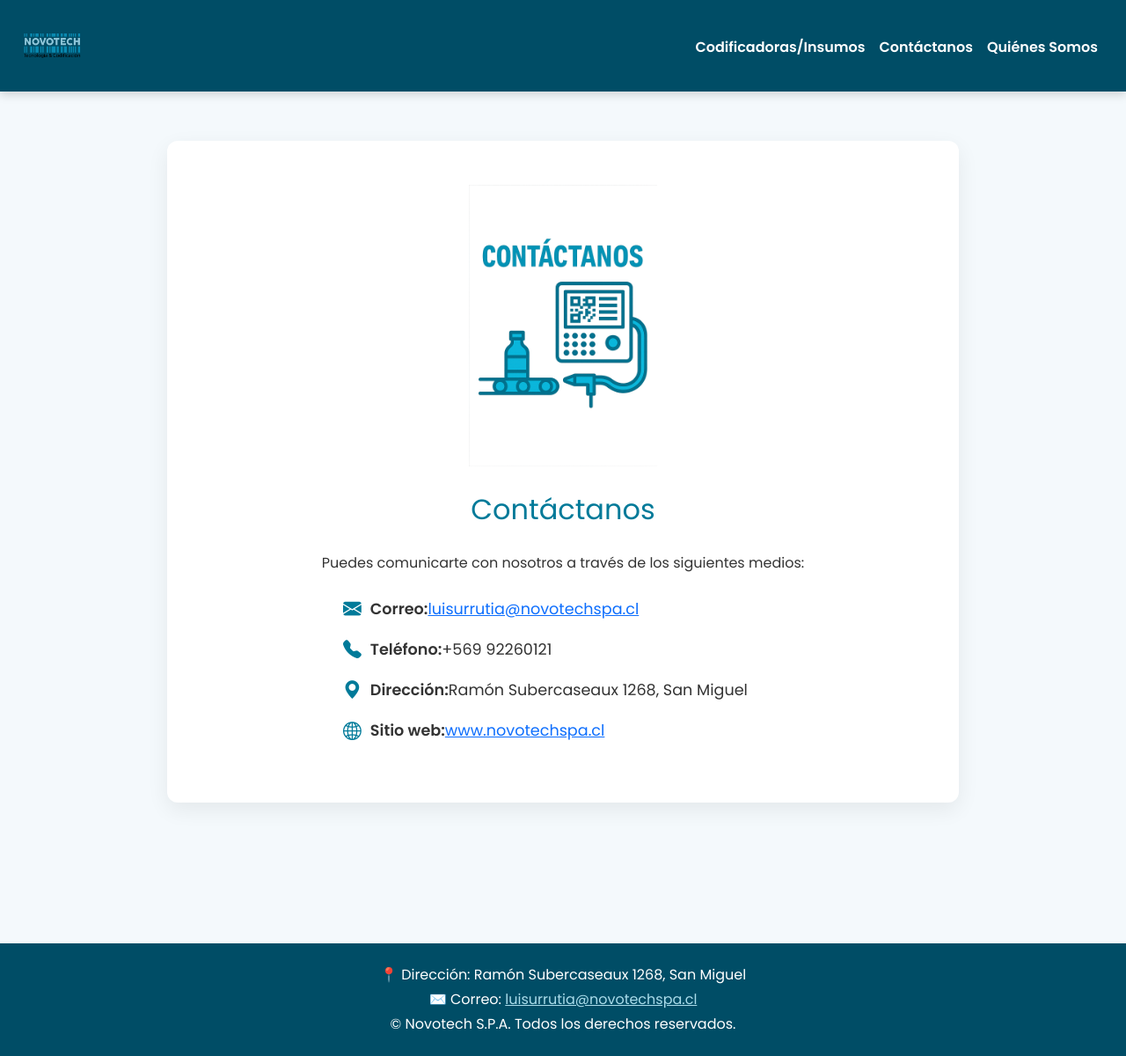
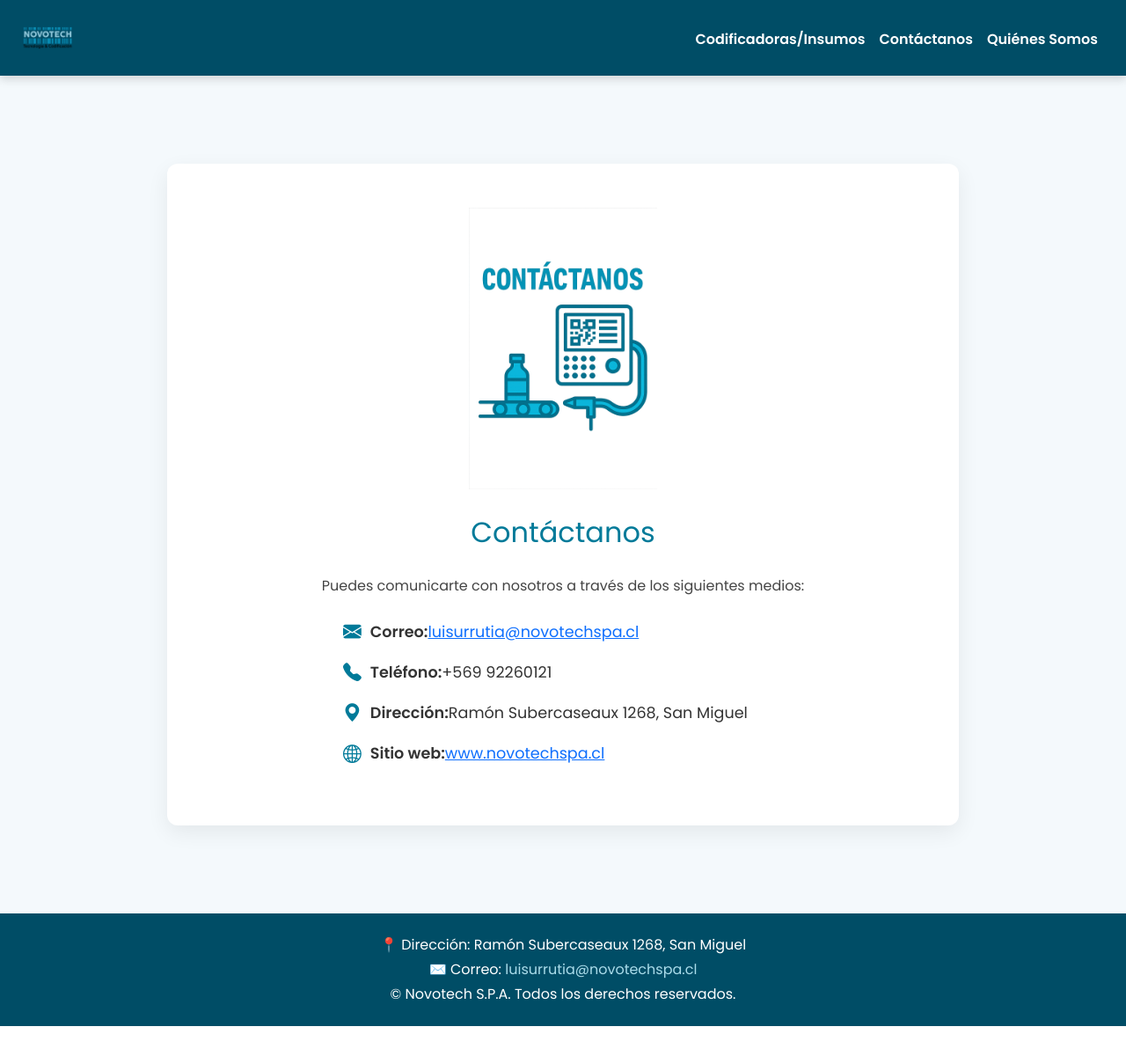
Before and after one commit to amuc23/novotech, a Django app: page /contacto/ in a window 1280 px wide. Shown: the whole page at 88% size. After the commit the page ends 1166 px from the top, so only its background shows below. Run offline with Django 5.2, Linux system fonts and the light colour scheme.

Commit message:
cambios 12

```diff
--- a/home/templates/contacto.html
+++ b/home/templates/contacto.html
@@ -12,11 +12,8 @@
   <!-- Fuente Poppins -->
   <link href="https://fonts.googleapis.com/css2?family=Poppins:wght@400;600&display=swap" rel="stylesheet">
 
-  <!-- CSS personalizados -->
-  <!-- CSS personalizados -->
-<link rel="stylesheet" href="{% static 'css/estilos.css' %}">
+  <!-- CSS personalizado -->
   <link rel="stylesheet" href="{% static 'css/contacto.css' %}">
-
 
   <!-- Bootstrap Icons -->
   <link href="https://cdn.jsdelivr.net/npm/bootstrap-icons@1.10.5/font/bootstrap-icons.css" rel="stylesheet">
@@ -24,57 +21,45 @@
 
 <body>
 
-<!-- Navbar con efecto hover -->
+<!-- Navbar -->
 <nav class="navbar navbar-expand-lg navbar-dark navbar-custom">
   <div class="container-fluid px-4">
-    <!-- Logo -->
     <a class="navbar-brand" href="{% url 'index' %}">
       <img src="{% static 'logo.png' %}" alt="Logo Novotech" class="logo-navbar" />
     </a>
-
-    <!-- Botón hamburguesa -->
     <button class="navbar-toggler" type="button" data-bs-toggle="collapse" data-bs-target="#navbarNav">
       <span class="navbar-toggler-icon"></span>
     </button>
 
-    <!-- Enlaces del menú -->
     <div class="collapse navbar-collapse" id="navbarNav">
       <ul class="navbar-nav ms-auto nav-links">
-        <li class="nav-item">
-          <a class="nav-link" href="{% url 'maquinas' %}">Codificadoras/Insumos</a>
-        </li>
-        <li class="nav-item">
-          <a class="nav-link active" href="{% url 'contacto' %}">Contáctanos</a>
-        </li>
-        <li class="nav-item">
-          <a class="nav-link active" href="{% url 'quienes_somos' %}">Quiénes Somos</a>
-        </li>
+        <li class="nav-item"><a class="nav-link" href="{% url 'maquinas' %}">Codificadoras/Insumos</a></li>
+        <li class="nav-item"><a class="nav-link active" href="{% url 'contacto' %}">Contáctanos</a></li>
+        <li class="nav-item"><a class="nav-link active" href="{% url 'quienes_somos' %}">Quiénes Somos</a></li>
       </ul>
     </div>
   </div>
 </nav>
 
-<!-- Sección de contacto -->
+<!-- Contenido principal -->
+<main>
   <section class="contact-section text-center">
-  <img src="{% static 'contactanos.png' %}" alt="Ilustración contacto"
-     style="max-height: 320px; width: auto; display: block; margin: 0 auto 30px;">
-
+    <img src="{% static 'contactanos.png' %}" alt="Ilustración contacto" class="contact-image">
     <h2>Contáctanos</h2>
     <p class="mb-4">Puedes comunicarte con nosotros a través de los siguientes medios:</p>
-  <ul class="text-start mx-auto" style="max-width: 500px;">
+    <ul class="text-start mx-auto contact-list">
       <li><i class="bi bi-envelope-fill"></i> <strong>Correo:</strong> <a href="mailto:luisurrutia@novotechspa.cl">luisurrutia@novotechspa.cl</a></li>
       <li><i class="bi bi-telephone-fill"></i> <strong>Teléfono:</strong> +569 92260121</li>
       <li><i class="bi bi-geo-alt-fill"></i> <strong>Dirección:</strong> Ramón Subercaseaux 1268, San Miguel</li>
       <li><i class="bi bi-globe2"></i> <strong>Sitio web:</strong> <a href="https://www.novotechspa.cl">www.novotechspa.cl</a></li>
     </ul>
-
-
   </section>
+</main>
 
 <!-- Footer -->
-<footer class="text-center py-4" style="background-color: #004d66; color: white;">
+<footer class="text-center py-4">
   <p class="mb-1">📍 Dirección: Ramón Subercaseaux 1268, San Miguel</p>
-  <p class="mb-1">✉️ Correo: <a href="mailto:luisurrutia@novotechspa.cl" style="color: #aadcea;">luisurrutia@novotechspa.cl</a></p>
+  <p class="mb-1">✉️ Correo: <a href="mailto:luisurrutia@novotechspa.cl">luisurrutia@novotechspa.cl</a></p>
   <p class="mb-0">© Novotech S.P.A. Todos los derechos reservados.</p>
 </footer>
 
--- a/home/templates/maquinas.html
+++ b/home/templates/maquinas.html
@@ -29,7 +29,7 @@
     <div class="collapse navbar-collapse" id="navbarNav">
       <ul class="navbar-nav ms-auto nav-links">
         <li class="nav-item">
-          <a class="nav-link active" href="{% url 'maquinas' %}">Codificadoras/Insumos</a>
+          <a class="nav-link" href="{% url 'maquinas' %}">Codificadoras/Insumos</a>
         </li>
         <li class="nav-item">
           <a class="nav-link" href="{% url 'contacto' %}">Contáctanos</a>
--- a/static/css/contacto.css
+++ b/static/css/contacto.css
@@ -1,77 +1,154 @@
-body {
+@import url('https://fonts.googleapis.com/css2?family=Poppins:wght@400;600&display=swap');
+
+/* Base estructural */
+html, body {
+  height: 100%;
+  margin: 0;
+  padding: 0;
   font-family: 'Poppins', sans-serif;
   background-color: #f4f9fc;
   color: #333;
-  margin: 0;
-  padding: 0;
+  display: flex;
+  flex-direction: column;
 }
 
-/* Sección principal */
+body > main {
+  flex: 1;
+}
+
+/* Navbar */
+.navbar-custom {
+  background-color: #004d66;
+  box-shadow: 0 4px 10px rgba(0, 0, 0, 0.15);
+}
+
+.logo-navbar {
+  height: 60px;
+}
+
+/* NAV LINKS base */
+.nav-links a {
+  color: white;
+  text-decoration: none;
+  font-weight: 600;
+  font-size: 1rem;
+  padding: 8px 12px;
+  display: inline-block;
+  position: relative;
+  transition: color 0.3s;
+}
+
+.nav-links a {
+  position: relative;
+  color: white !important;
+  text-decoration: none;
+  font-weight: 600;
+  font-size: 1rem;
+  padding-bottom: 4px;
+  transition: color 0.3s;
+}
+
+.nav-links a::after {
+  content: "";
+  position: absolute;
+  left: 0;
+  bottom: 0;
+  height: 2px;
+  width: 0%;
+  background-color: #aadcea;
+  transition: width 0.3s ease;
+}
+
+.nav-links a:hover {
+  color: #aadcea !important;
+}
+
+.nav-links a:hover::after {
+  width: 100%;
+}
+
+/* Contacto */
 .contact-section {
   background-color: #ffffff;
   border-radius: 12px;
   padding: 50px 30px;
   box-shadow: 0 8px 25px rgba(0, 0, 0, 0.07);
   max-width: 900px;
-  margin: 160px auto;
+  margin: 100px auto;
+  text-align: center;
+}
+
+.contact-image {
+  max-height: 320px;
+  width: auto;
+  display: block;
+  margin: 0 auto 30px;
 }
 
 .contact-section h2 {
   color: #007a99;
   font-size: 2rem;
   margin-bottom: 30px;
-  text-align: center;
 }
 
-.contact-section ul {
+.contact-section p {
+  font-size: 1rem;
+  color: #444;
+}
+
+.contact-list {
   list-style: none;
   padding-left: 0;
   font-size: 1.1rem;
+  max-width: 500px;
 }
 
-.contact-section li {
+.contact-list li {
   margin-bottom: 15px;
   display: flex;
   align-items: center;
 }
 
-.contact-section li i {
+.contact-list li i {
   margin-right: 10px;
   font-size: 1.3rem;
   color: #007a99;
 }
 
-/* Imagen decorativa */
-.contact-image {
-  max-height: 320px !important;
-  width: auto !important;
-  display: block;
-  margin: 0 auto 30px;
+/* Footer */
+footer {
+  background-color: #004d66;
+  color: white;
+  text-align: center;
+  padding: 20px;
+  margin-top: auto;
 }
 
-/* Íconos redes sociales */
-.social-icons {
-  text-align: center;
-  margin-top: 30px;
+footer a {
+  color: #aadcea;
+  text-decoration: none;
 }
 
-.social-icons a {
-  display: inline-block;
-  margin: 0 10px;
-  transition: transform 0.3s ease;
-}
-
-.social-icons a img {
-  height: 32px;
-}
-
-.social-icons a:hover {
-  transform: scale(1.1);
+footer a:hover {
+  text-decoration: underline;
 }
 
 /* Responsive */
 @media (max-width: 768px) {
   .contact-section {
     padding: 30px 20px;
+    margin: 60px 15px;
+  }
+
+  .logo-navbar {
+    height: 50px;
+  }
+
+  .nav-links a {
+    font-size: 0.95rem;
+  }
+
+  .contact-image {
+    max-height: 200px;
   }
 }
--- a/static/css/maquinas.css
+++ b/static/css/maquinas.css
@@ -23,13 +23,13 @@
 }
 
 .nav-links a {
-  color: white;
+  position: relative;
+  color: white !important;
   text-decoration: none;
   font-weight: 600;
   font-size: 1rem;
   padding-bottom: 4px;
   transition: color 0.3s ease;
-  position: relative;
 }
 
 .nav-links a::after {
@@ -44,7 +44,7 @@
 }
 
 .nav-links a:hover {
-  color: #aadcea;
+  color: #aadcea !important;
 }
 
 .nav-links a:hover::after {
```
Also changed, not shown: home/templates/home/index.html (+52 -1 lines), static/vistaprevia.png (added), 1 other file. Lines whose indentation alone changed are shown as unchanged.
